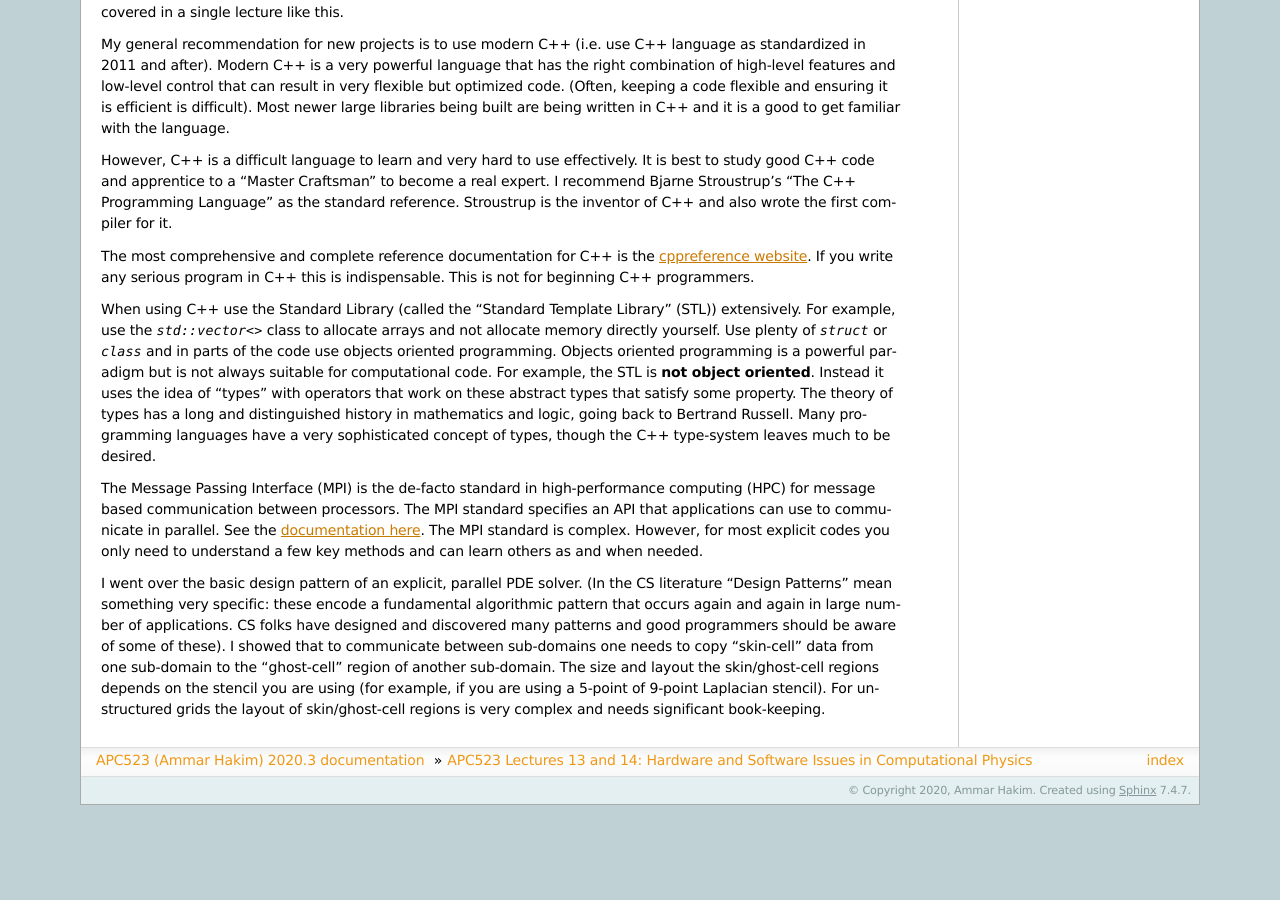
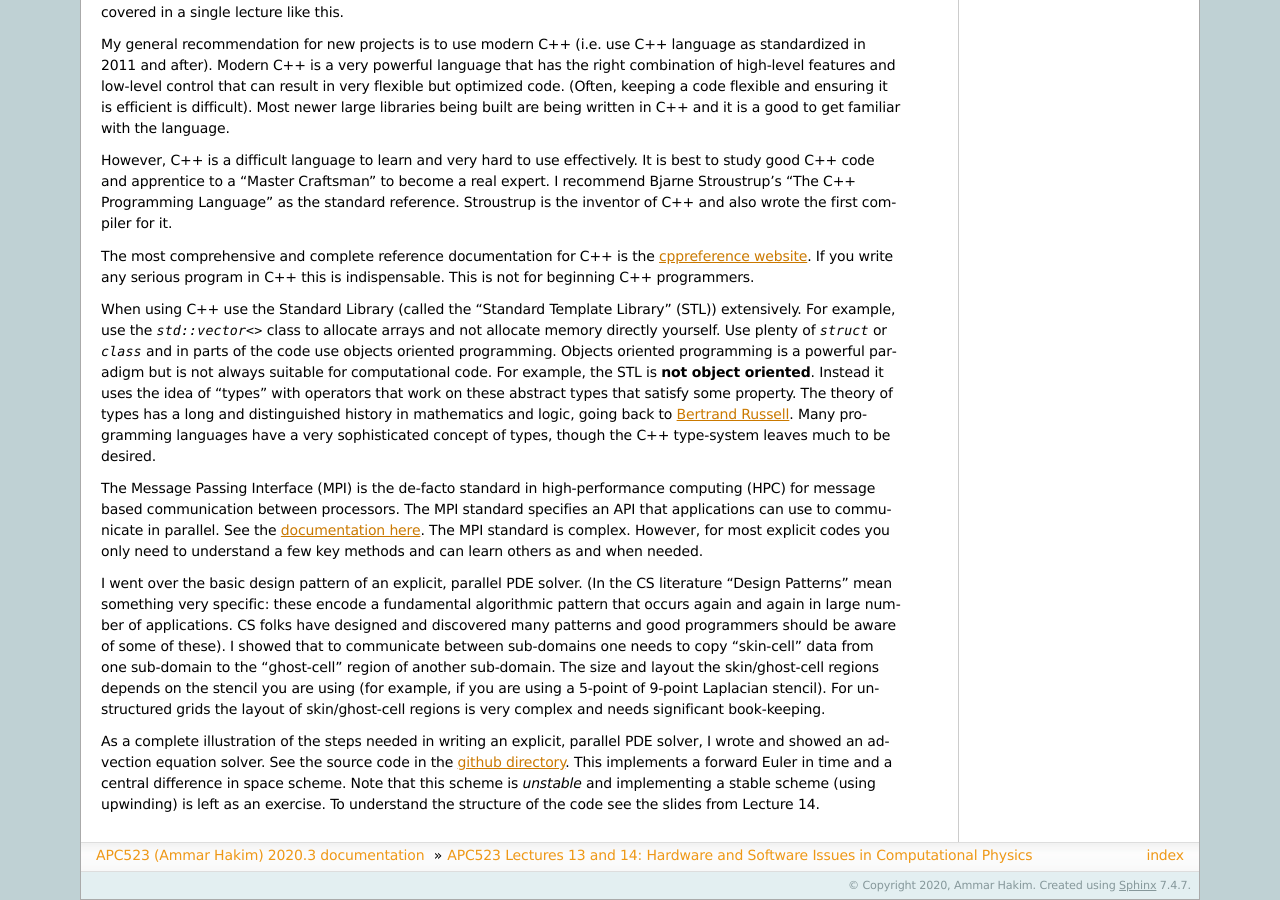
Before and after one commit to ammarhakim/apc523-2020, a Sphinx documentation site: the page built from source/index.rst, in a window 1280 px wide and 900 px high, scrolled down 1801 px. Built offline with Sphinx 7.4.7, drawn with Linux system fonts in a browser that asks for light colours; before the commit the page ends 2606 px from its top, so only the background shows below that.

Commit message:
Final updates to lectures 13 & 14

```diff
--- a/source/index.rst
+++ b/source/index.rst
@@ -164,9 +164,11 @@ powerful paradigm but is not always suitable for computational
 code. For example, the STL is **not object oriented**. Instead it uses
 the idea of "types" with operators that work on these abstract types
 that satisfy some property. The theory of types has a long and
-distinguished history in mathematics and logic, going back to Bertrand
-Russell. Many programming languages have a very sophisticated concept
-of types, though the C++ type-system leaves much to be desired.
+distinguished history in mathematics and logic, going back to
+`Bertrand Russell
+<https://www.jstor.org/stable/pdf/2369948.pdf>`_. Many programming
+languages have a very sophisticated concept of types, though the C++
+type-system leaves much to be desired.
 
 The Message Passing Interface (MPI) is the de-facto standard in
 high-performance computing (HPC) for message based communication
@@ -188,3 +190,12 @@ skin/ghost-cell regions depends on the stencil you are using (for
 example, if you are using a 5-point of 9-point Laplacian stencil). For
 unstructured grids the layout of skin/ghost-cell regions is very
 complex and needs significant book-keeping.
+
+As a complete illustration of the steps needed in writing an explicit,
+parallel PDE solver, I wrote and showed an advection equation
+solver. See the source code in the `github directory
+<https://github.com/ammarhakim/apc523-2020/tree/master/code/advection>`_. This
+implements a forward Euler in time and a central difference in space
+scheme. Note that this scheme is *unstable* and implementing a stable
+scheme (using upwinding) is left as an exercise. To understand the
+structure of the code see the slides from Lecture 14.
```
